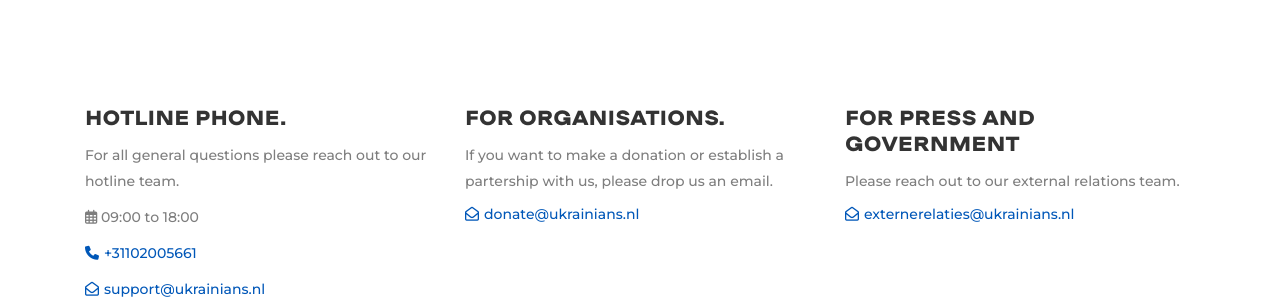
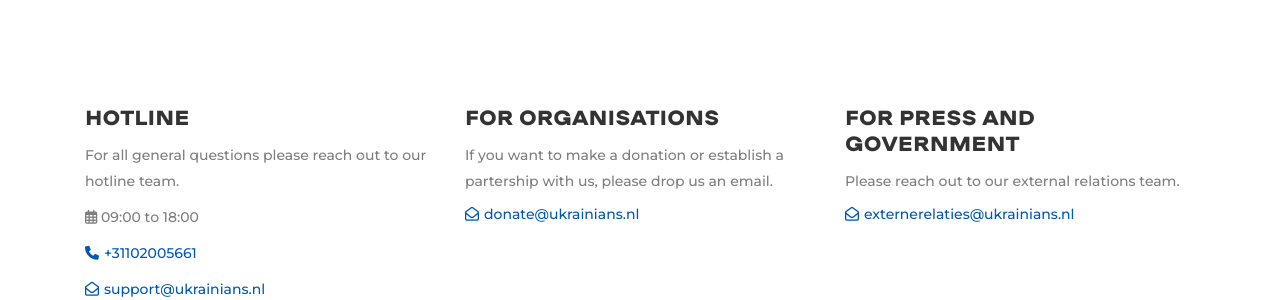
Before and after one commit to ua-nl/ua-nl.github.io, a Jekyll site: the page built from pages/contact.html, in a window 1280 px wide. Shown: the part 138-438 px from the top of the page. Built offline with Jekyll 4.4.1, drawn with Linux system fonts in a browser that asks for light colours; a script that is not in the unit is left out.

Commit message:
fix: hotline contact title

```diff
--- a/pages/contact.html
+++ b/pages/contact.html
@@ -9,7 +9,7 @@
         <div class="row">
             <div class="col-xl-4 col-md-4 text-center text-md-left mb-30">
                 <div class="contact-person">
-                    <h4>Hotline Phone.</h4>
+                    <h4>Hotline</h4>
                     <p>For all general questions please reach out to our hotline team.</p>
                     <p><i class="far fa-calendar-alt"></i>&nbsp;09:00 to 18:00</p>
                     <p><a href="tel:{{ site.phone }}"><i class="fas fa-phone"></i>{{ site.phone }}</a>
@@ -18,7 +18,7 @@
             </div>
             <div class="col-xl-4 col-md-4 text-center text-md-left mb-30">
                 <div class="contact-person">
-                    <h4>For Organisations.</h4>
+                    <h4>For Organisations</h4>
                     <p>If you want to make a donation or establish a partership with us, please drop us an email.</p>
                     <a href="mailto:{{ site.corp-email }}"><i class="far fa-envelope-open"></i>{{ site.corp-email }}</a>
                 </div>
```
